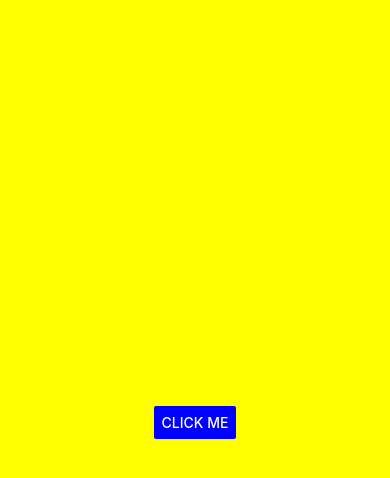
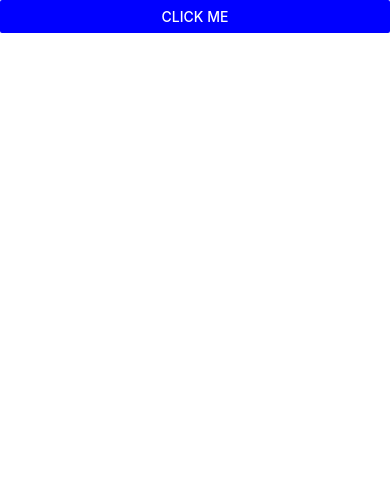
Before and after one commit to shrikantkalar023/learning-React-Native, a React Native app: screen / in a window 390 px wide. Shown: the top 478 px of the page. Built offline with nearby package versions, Linux system fonts and the light colour scheme.

Commit message:
Platform specific code

```diff
--- a/App.tsx
+++ b/App.tsx
@@ -1,31 +1,21 @@
-import { Alert, Button, SafeAreaView, StyleSheet } from "react-native";
+import {
+  Button,
+  SafeAreaView,
+  StyleSheet,
+  Platform,
+  StatusBar,
+} from "react-native";
 
 export default function App() {
   return (
-    <SafeAreaView style={[styles.container, containerStyle]}>
-      <Button
-        title="Click Me"
-        onPress={() =>
-          Alert.alert("title", "message", [
-            { text: "Yes", onPress: () => console.log("Yes Pressed") },
-            {
-              text: "No",
-              onPress: () => console.log("No Pressed"),
-            },
-          ])
-        }
-        color="blue"
-      />
+    <SafeAreaView style={styles.container}>
+      <Button title="Click Me" color="blue" />
     </SafeAreaView>
   );
 }
 
-const containerStyle = { backgroundColor: "yellow" };
 const styles = StyleSheet.create({
   container: {
-    flex: 1,
-    backgroundColor: "#fff",
-    justifyContent: "center",
-    alignItems: "center",
+    paddingTop: Platform.OS === "android" ? StatusBar.currentHeight : 0,
   },
 });
```
Also changed, not shown: package.json (+10 -10 lines), 1 other file (tests, documents, lock files or other folders).
